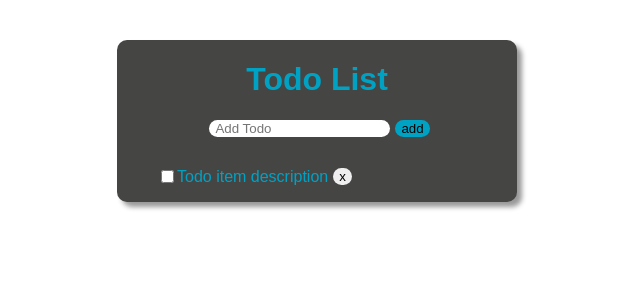
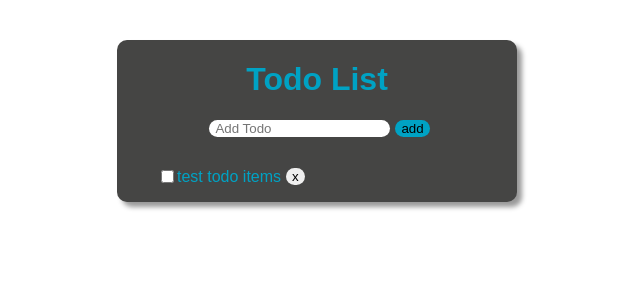
Before and after one commit to BHISupaDakotah/dlh-react-todo-list, a React (Create React App) app: page / in a window 1280 px wide. Shown: the top 300 px of the page, without its empty margins (323-963 px from the left). Built offline with nearby package versions, Linux system fonts and the light colour scheme.

Commit message:
set state for checkbox

```diff
--- a/src/components/App.js
+++ b/src/components/App.js
@@ -1,5 +1,6 @@
 // main controller
 import { Component } from "react";
+import TodoItem from "./TodoItem";
 
 class App extends Component {
   constructor() {
@@ -7,9 +8,23 @@ class App extends Component {
 
     this.state = {
       todo: "",
-      todos: [],
+      todos: [{ id: 1, title: "test todo items", done: false }],
     };
   }
+
+  componentDidMount() {
+    this.setState({
+      todos: [{ id: 1, title: "test todo items", done: true }],
+    });
+  }
+
+  renderTodos() {
+    return this.state.todos.map((todo) => {
+      console.log(todo);
+      return <TodoItem key={todo.id} /*todo={todo}*/ {...todo} />;
+    });
+  }
+
   render() {
     return (
       <div className="app">
@@ -20,13 +35,7 @@ class App extends Component {
 
           <button>add</button>
         </form>
-
-        <div className="todo-item">
-          <input type="checkbox" />
-          <p>Todo item description</p>
-
-          <button>x</button>
-        </div>
+        {this.renderTodos()}
       </div>
     );
   }
--- /dev/null
+++ b/src/components/TodoItem.js
@@ -0,0 +1,31 @@
+import { Component } from "react";
+
+export default class TodoItem extends Component {
+  constructor(props) {
+    super(props);
+
+    this.state = {
+      done: props.done,
+    };
+  }
+
+  // componentDidMount(){
+  //   this.setState({
+  //     done: this.props.done
+  //   })
+  // }
+
+  render() {
+    return (
+      <div className="todo-item">
+        <input type="checkbox" defaultChecked={this.state.done} />
+
+        <p className={this.state.done ? "done" : ""}>
+          {this.props.title || "no title"}
+        </p>
+
+        <button>x</button>
+      </div>
+    );
+  }
+}
--- a/src/styles/styles.css
+++ b/src/styles/styles.css
@@ -57,3 +57,8 @@ button {
   width: 80%;
   /* justify-content: space-evenly; */
 }
+
+.done {
+  color: black;
+  text-decoration: line-through;
+}
```
